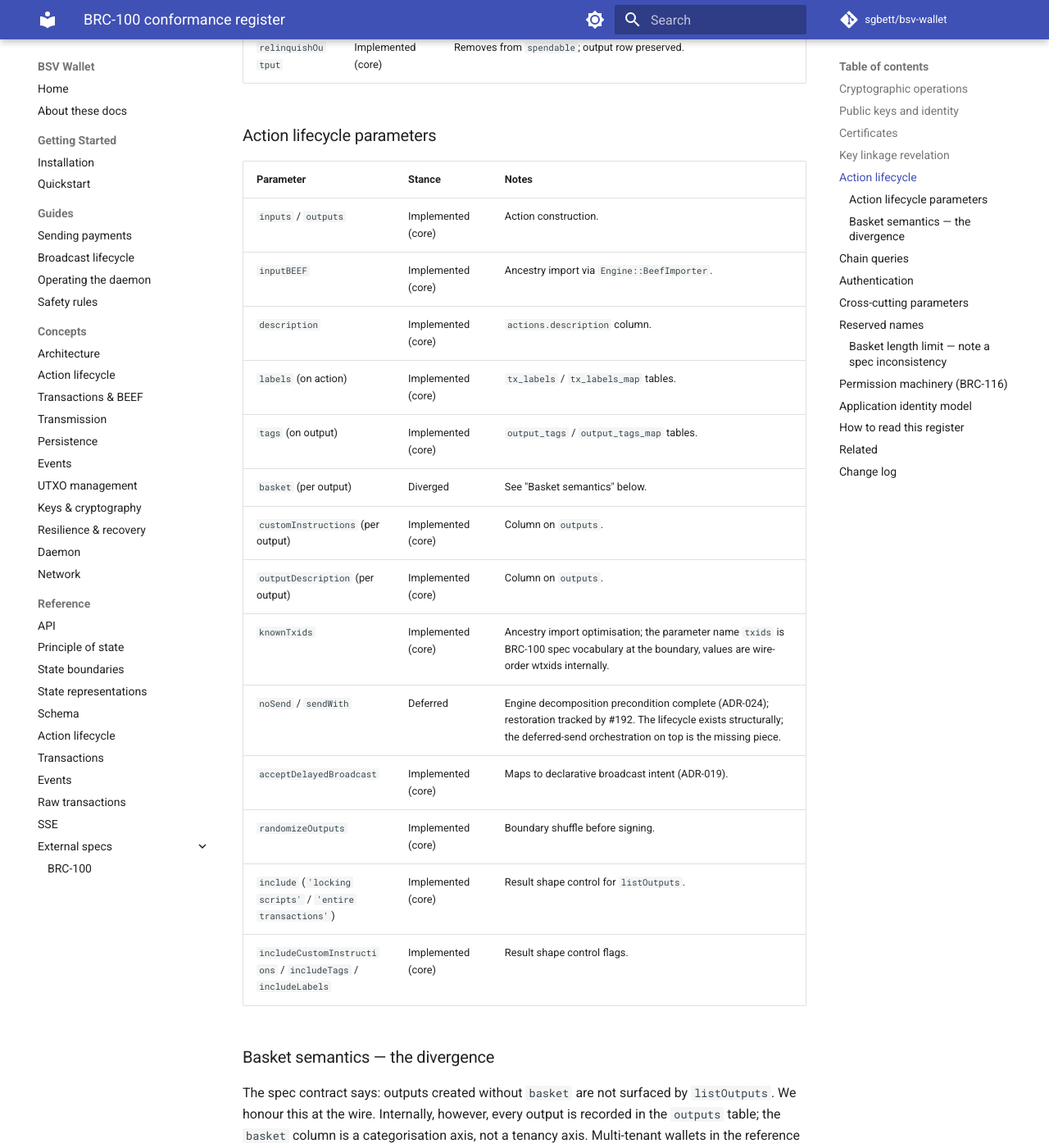
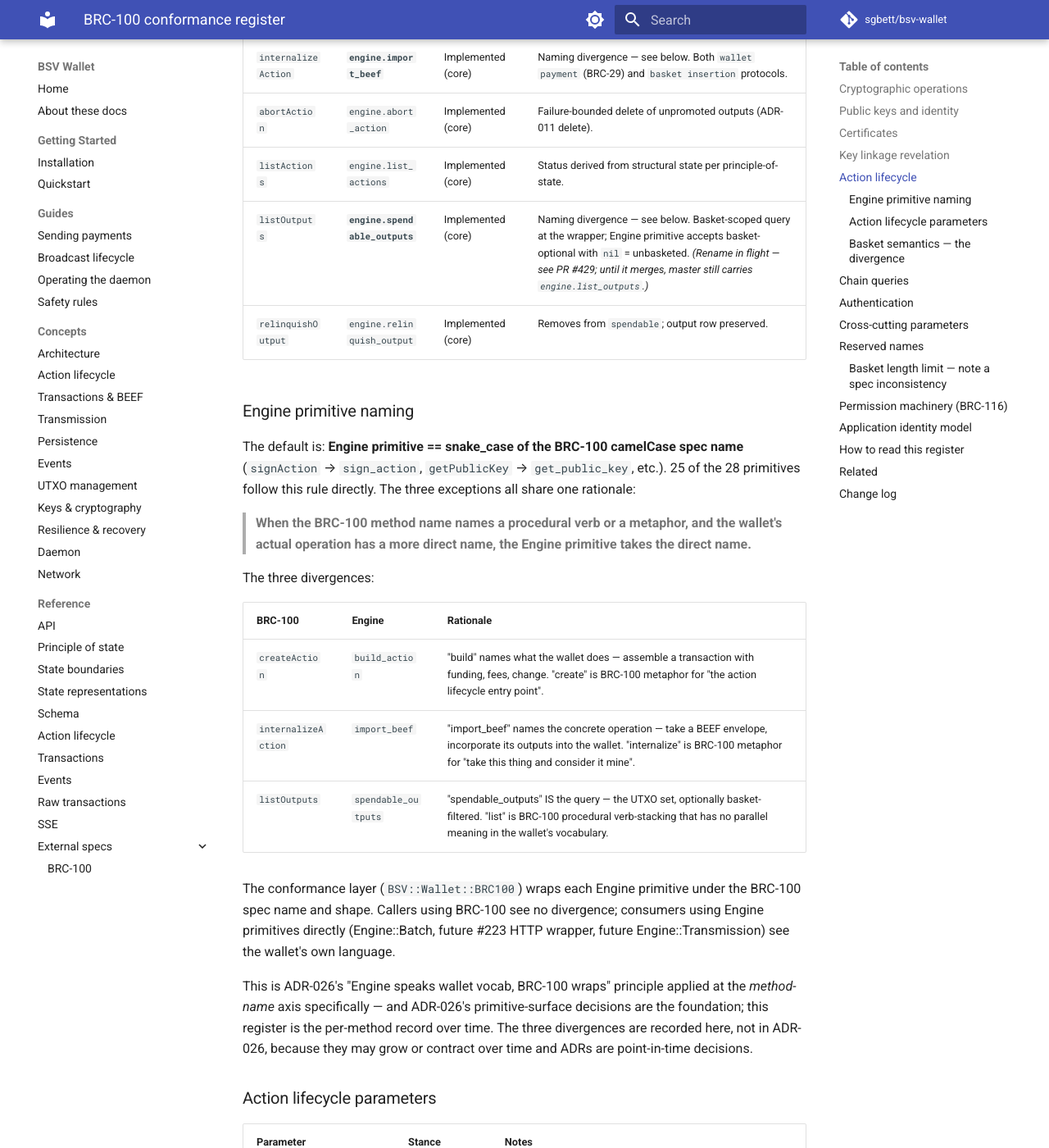
Before and after one commit to sgbett/bsv-wallet, an MkDocs documentation site: the page built from docs/reference/brc100-conformance.md, in a window 1280 px wide and 1400 px high, scrolled down 2881 px. Shown: the whole window at 82% size. Built offline with MkDocs 1.6.1 and Material for MkDocs 9.7.7, drawn with Linux system fonts in a browser that asks for light colours; comment, search, counter and statistics services are not loaded; some of the changed text lies outside the part shown.

Commit message:
docs(brc100-conformance): record per-method Engine primitive names
Sweep of Engine source vs the 28 BRC-100 spec methods. 25 of 28 follow
the snake_case-of-camelCase default; three diverge from it because the
spec name is a procedural verb or metaphor and the wallet has a more
direct name for the operation:

- createAction      → engine.build_action     (assemble; not metaphor)
- internalizeAction → engine.import_beef      (concrete op; not metaphor)
- listOutputs       → engine.spendable_outputs (the query; not the verb)

(The third lands with PR #429 — until that merges, master still carries
engine.list_outputs. The doc reflects design-forward state with an
in-flight note on the row.)

Two doc changes:

- brc100-conformance.md gains an "Engine primitive" column on each method
  table (Crypto, Public keys, Certificates, Key linkage, Action lifecycle,
  Chain queries, Authentication). A new "Engine primitive naming" section
  states the divergence policy: BRC-100 procedural verb → wallet-vocab
  direct name; otherwise spec-aligned. Also fixes an existing doc bug —
  the row for internalizeAction had said "Engine #internalize_action",
  but Engine actually exposes #import_beef.

- ADR-026 gains an Implementation evolution paragraph pointing at the
  conformance register as the living per-method correspondence record.
  ADR-026 stays point-in-time (ratifying the principle and recording the
  state at decision time — "26 of 28 match the spec name"); the per-method
  evolution lives in the register where it can be edited as divergences
  emerge without disturbing the ADR's historical voice.

isAuthenticated → authenticated? is noted as Ruby predicate idiom, not
a vocabulary divergence — `is_*` prefixes are foreign to Ruby in the
same way `_t` type suffixes are foreign to C++.

Co-Authored-By: Claude Opus 4.7 <noreply@anthropic.com>

```diff
--- a/docs/reference/brc100-conformance.md
+++ b/docs/reference/brc100-conformance.md
@@ -14,51 +14,71 @@ This document is intended to be edited as positions move between categories. A c
 
 ## Cryptographic operations
 
-| Method | Stance | Notes |
-|---|---|---|
-| `encrypt` / `decrypt` | Implemented (core) | Engine primitives over `@key_deriver` (AES-GCM symmetric, BRC-2). |
-| `createHmac` / `verifyHmac` | Implemented (core) | Engine primitives over `@key_deriver` (BRC-56). |
-| `createSignature` / `verifySignature` | Implemented (core) | Engine primitives over `@key_deriver` (BRC-3). |
+| BRC-100 method | Engine primitive | Stance | Notes |
+|---|---|---|---|
+| `encrypt` / `decrypt` | `engine.encrypt` / `engine.decrypt` | Implemented (core) | Over `@key_deriver` (AES-GCM symmetric, BRC-2). |
+| `createHmac` / `verifyHmac` | `engine.create_hmac` / `engine.verify_hmac` | Implemented (core) | Over `@key_deriver` (BRC-56). |
+| `createSignature` / `verifySignature` | `engine.create_signature` / `engine.verify_signature` | Implemented (core) | Over `@key_deriver` (BRC-3). |
 
 These are the indivisible-verb 1:1 primitives ratified by ADR-026. Conformance wraps each in BRC-100 hash-vocabulary shape; the Engine speaks wallet vocab.
 
 ## Public keys and identity
 
-| Method / param | Stance | Notes |
-|---|---|---|
-| `getPublicKey` | Implemented (core) | Engine `#get_public_key`. Identity-shaped pubkeys returned as hex (ADR-008); derived pubkeys returned as binary. |
-| `protocolID` / `keyID` | Implemented (core) | BRC-43 derivation parameters. Pass through to `@key_deriver`. |
-| `counterparty` (self / anyone / hex) | Implemented (core) | BRC-43 counterparty rules. Identity-shaped pubkey hex carve-out preserves the spec's wire form. |
-| `forSelf` | Implemented (core) | Self-derivation flag. |
-| `privileged` / `privilegedReason` | Deferred | Accepted at the boundary, no privilege escalation machinery (no permission UI to escalate through). When BRC-116 lands, becomes a permission check. |
+| BRC-100 method / param | Engine primitive | Stance | Notes |
+|---|---|---|---|
+| `getPublicKey` | `engine.get_public_key` | Implemented (core) | Identity-shaped pubkeys returned as hex (ADR-008); derived pubkeys returned as binary. |
+| `protocolID` / `keyID` | — (kwargs) | Implemented (core) | BRC-43 derivation parameters. Pass through to `@key_deriver`. |
+| `counterparty` (self / anyone / hex) | — (kwarg) | Implemented (core) | BRC-43 counterparty rules. Identity-shaped pubkey hex carve-out preserves the spec's wire form. |
+| `forSelf` | — (kwarg) | Implemented (core) | Self-derivation flag. |
+| `privileged` / `privilegedReason` | — (kwarg) | Deferred | Accepted at the boundary, no privilege escalation machinery (no permission UI to escalate through). When BRC-116 lands, becomes a permission check. |
 
 ## Certificates
 
-| Method | Stance | Notes |
-|---|---|---|
-| `acquireCertificate` / `listCertificates` | Implemented (core) | Engine primitives; `certificates` and `certificate_fields` tables canonical (BRC-52 interchange in hex per ADR-008's identity-pubkey carve-out rationale). |
-| `proveCertificate` | Implemented (core) | Engine primitive; selective field disclosure via BRC-52. |
-| `relinquishCertificate` | Implemented (core) | Removes certificate from wallet's tracked set. |
-| `discoverByIdentityKey` / `discoverByAttributes` | Implemented (core) | Engine primitives; remote certificate discovery via configured network services. |
+| BRC-100 method | Engine primitive | Stance | Notes |
+|---|---|---|---|
+| `acquireCertificate` | `engine.acquire_certificate` | Implemented (core) | `certificates` / `certificate_fields` tables canonical (BRC-52 interchange in hex per ADR-008's identity-pubkey carve-out rationale). |
+| `listCertificates` | `engine.list_certificates` | Implemented (core) | Same. |
+| `proveCertificate` | `engine.prove_certificate` | Implemented (core) | Selective field disclosure via BRC-52. |
+| `relinquishCertificate` | `engine.relinquish_certificate` | Implemented (core) | Removes certificate from wallet's tracked set. |
+| `discoverByIdentityKey` | `engine.discover_by_identity_key` | Implemented (core) | Remote certificate discovery via configured network services. |
+| `discoverByAttributes` | `engine.discover_by_attributes` | Implemented (core) | Same. |
 
 ## Key linkage revelation
 
-| Method | Stance | Notes |
-|---|---|---|
-| `revealCounterpartyKeyLinkage` | Implemented (core) | BRC-69 method 1, BRC-72 protection. Engine primitive. |
-| `revealSpecificKeyLinkage` | Implemented (core) | BRC-69 method 2, BRC-72 protection. Engine primitive. Includes BRC-97 proof-type for future ZKP schemes. |
+| BRC-100 method | Engine primitive | Stance | Notes |
+|---|---|---|---|
+| `revealCounterpartyKeyLinkage` | `engine.reveal_counterparty_key_linkage` | Implemented (core) | BRC-69 method 1, BRC-72 protection. |
+| `revealSpecificKeyLinkage` | `engine.reveal_specific_key_linkage` | Implemented (core) | BRC-69 method 2, BRC-72 protection. Includes BRC-97 proof-type for future ZKP schemes. |
 
 ## Action lifecycle
 
-| Method | Stance | Notes |
+| BRC-100 method | Engine primitive | Stance | Notes |
+|---|---|---|---|
+| `createAction` | **`engine.build_action`** | Implemented (core) | Naming divergence — see ["Engine primitive naming"](#engine-primitive-naming) below. Funding strategy, fee model, change generation (ADR-013). Returns `signableTransaction` for deferred-sign path (ADR-024 forward direction). |
+| `signAction` | `engine.sign_action` | Implemented (core) | Spec-aligned. |
+| `internalizeAction` | **`engine.import_beef`** | Implemented (core) | Naming divergence — see below. Both `wallet payment` (BRC-29) and `basket insertion` protocols. |
+| `abortAction` | `engine.abort_action` | Implemented (core) | Failure-bounded delete of unpromoted outputs (ADR-011 delete). |
+| `listActions` | `engine.list_actions` | Implemented (core) | Status derived from structural state per principle-of-state. |
+| `listOutputs` | **`engine.spendable_outputs`** | Implemented (core) | Naming divergence — see below. Basket-scoped query at the wrapper; Engine primitive accepts basket-optional with `nil` = unbasketed. *(Rename in flight — see PR #429; until it merges, master still carries `engine.list_outputs`.)* |
+| `relinquishOutput` | `engine.relinquish_output` | Implemented (core) | Removes from `spendable`; output row preserved. |
+
+### Engine primitive naming
+
+The default is: **Engine primitive == snake_case of the BRC-100 camelCase spec name** (`signAction` → `sign_action`, `getPublicKey` → `get_public_key`, etc.). 25 of the 28 primitives follow this rule directly. The three exceptions all share one rationale:
+
+> **When the BRC-100 method name names a procedural verb or a metaphor, and the wallet's actual operation has a more direct name, the Engine primitive takes the direct name.**
+
+The three divergences:
+
+| BRC-100 | Engine | Rationale |
 |---|---|---|
-| `createAction` | Implemented (core) | Engine `#build_action`. Funding strategy, fee model, change generation (ADR-013). Returns `signableTransaction` for deferred-sign path (ADR-024 forward direction). |
-| `signAction` | Implemented (core) | Engine `#sign_action`. |
-| `internalizeAction` | Implemented (core) | Engine `#internalize_action`. Both `wallet payment` (BRC-29) and `basket insertion` protocols. |
-| `abortAction` | Implemented (core) | Failure-bounded delete of unpromoted outputs (ADR-011 delete). |
-| `listActions` | Implemented (core) | Engine `#list_actions`. Status derived from structural state per principle-of-state. |
-| `listOutputs` | Implemented (core) | Engine `#list_outputs`. Basket-scoped query, BRC-100 contract honoured at the wire (untracked outputs not surfaced). |
-| `relinquishOutput` | Implemented (core) | Removes from `spendable`; output row preserved. |
+| `createAction` | `build_action` | "build" names what the wallet does — assemble a transaction with funding, fees, change. "create" is BRC-100 metaphor for "the action lifecycle entry point". |
+| `internalizeAction` | `import_beef` | "import_beef" names the concrete operation — take a BEEF envelope, incorporate its outputs into the wallet. "internalize" is BRC-100 metaphor for "take this thing and consider it mine". |
+| `listOutputs` | `spendable_outputs` | "spendable_outputs" IS the query — the UTXO set, optionally basket-filtered. "list" is BRC-100 procedural verb-stacking that has no parallel meaning in the wallet's vocabulary. |
+
+The conformance layer (`BSV::Wallet::BRC100`) wraps each Engine primitive under the BRC-100 spec name and shape. Callers using BRC-100 see no divergence; consumers using Engine primitives directly (Engine::Batch, future #223 HTTP wrapper, future Engine::Transmission) see the wallet's own language.
+
+This is ADR-026's "Engine speaks wallet vocab, BRC-100 wraps" principle applied at the *method-name* axis specifically — and ADR-026's primitive-surface decisions are the foundation; this register is the per-method record over time. The three divergences are recorded here, not in ADR-026, because they may grow or contract over time and ADRs are point-in-time decisions.
 
 ### Action lifecycle parameters
 
@@ -87,21 +107,21 @@ This is a divergence in internal semantics with full external conformance.
 
 ## Chain queries
 
-| Method | Stance | Notes |
-|---|---|---|
-| `getHeight` | Implemented (core) | Via configured chain tracker (ADR-015 pivot). |
-| `getHeaderForHeight` | Implemented (core) | Same. |
-| `getNetwork` | Implemented (core) | `'mainnet'` / `'testnet'` from wallet configuration. |
-| `getVersion` | Implemented (core) | Wallet version reporting. |
+| BRC-100 method | Engine primitive | Stance | Notes |
+|---|---|---|---|
+| `getHeight` | `engine.get_height` | Implemented (core) | Via configured chain tracker (ADR-015 pivot). |
+| `getHeaderForHeight` | `engine.get_header_for_height` | Implemented (core) | Same. |
+| `getNetwork` | `engine.get_network` | Implemented (core) | `'mainnet'` / `'testnet'` from wallet configuration. |
+| `getVersion` | `engine.get_version` | Implemented (core) | Wallet version reporting. |
 
 ## Authentication
 
-| Method | Stance | Notes |
-|---|---|---|
-| `isAuthenticated` | Implemented (core), trivially | Always `true` for a constructed Engine — having the WIF is being authenticated. |
-| `waitForAuthentication` | Implemented (core), trivially | Returns immediately. The BRC-100 reference assumes an authentication step where the wallet is unlocked by user action; we have no lock state, so the wait is a no-op. |
+| BRC-100 method | Engine primitive | Stance | Notes |
+|---|---|---|---|
+| `isAuthenticated` | `engine.authenticated?` | Implemented (core), trivially | Ruby predicate convention (`?`-suffixed boolean) rather than `is_*` naming. Always `true` for a constructed Engine — having the WIF is being authenticated. |
+| `waitForAuthentication` | `engine.wait_for_authentication` | Implemented (core), trivially | Returns immediately. The BRC-100 reference assumes an authentication step where the wallet is unlocked by user action; we have no lock state, so the wait is a no-op. |
 
-The spec's authentication model presupposes a lock-screen / unlock UI. We replace it with WIF-at-construction: if you constructed the Engine, you authenticated.
+The spec's authentication model presupposes a lock-screen / unlock UI. We replace it with WIF-at-construction: if you constructed the Engine, you authenticated. The `is_authenticated` → `authenticated?` shift is Ruby predicate idiom, not a vocabulary divergence — `is_` prefixes are foreign to Ruby in the same way that `_t` type suffixes are foreign to C++.
 
 ## Cross-cutting parameters
 
@@ -176,3 +196,4 @@ When a deferred concept becomes load-bearing, move the entry to its new stance,
 ## Change log
 
 - *2026-06-24* — Initial register. All categorisations recorded against the wallet's state at this date; subsequent moves between stances will be logged here.
+- *2026-06-24* — Added "Engine primitive" column to the method tables. Recorded the three current name divergences (`createAction` → `build_action`, `internalizeAction` → `import_beef`, `listOutputs` → `spendable_outputs`) and the naming policy under which future divergences are evaluated. The `spendable_outputs` rename is in flight under PR #429 — until it merges, master carries `engine.list_outputs`; the doc reflects design-forward state. Same-day with the initial register because the divergences and the principle that explains them are co-discovered.
```
Also changed, not shown: .architecture/decisions/adrs/20260619_ADR-026-engine-primitive-granularity.md (+2 -0 lines).
